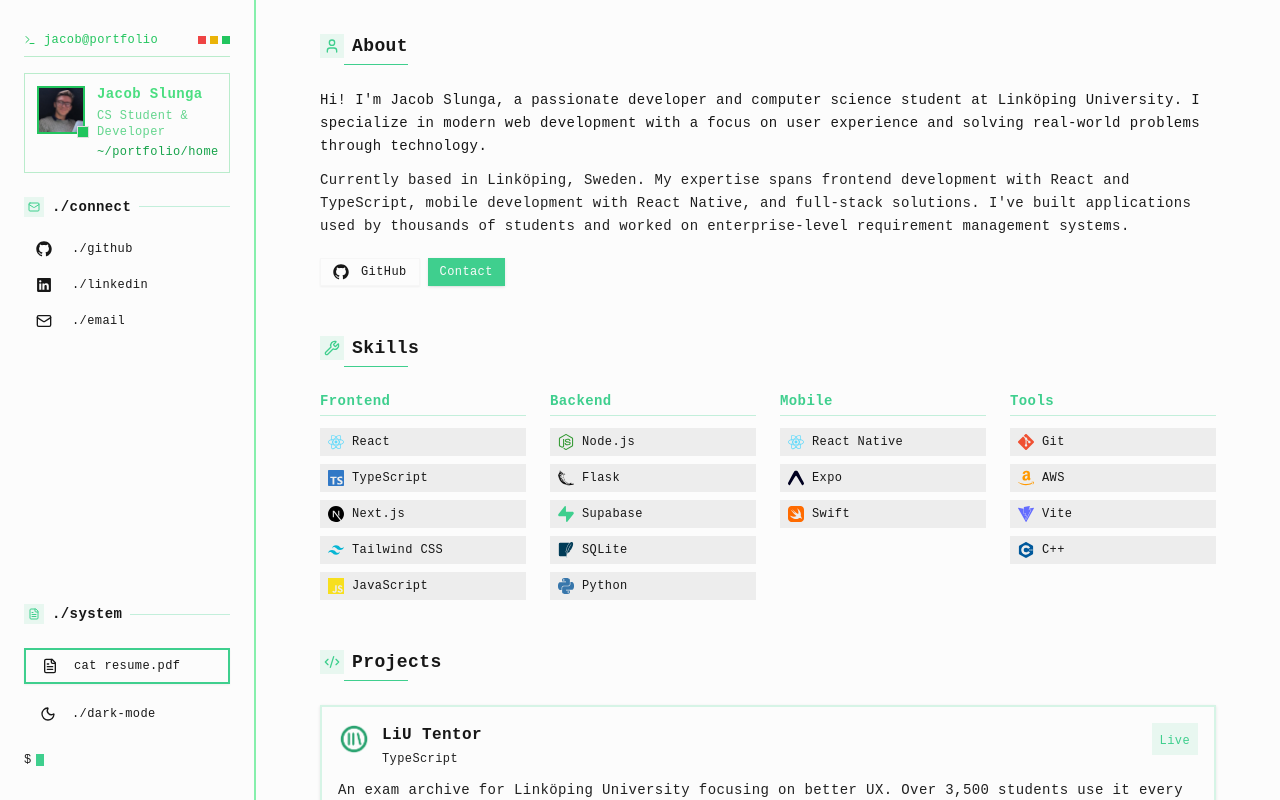
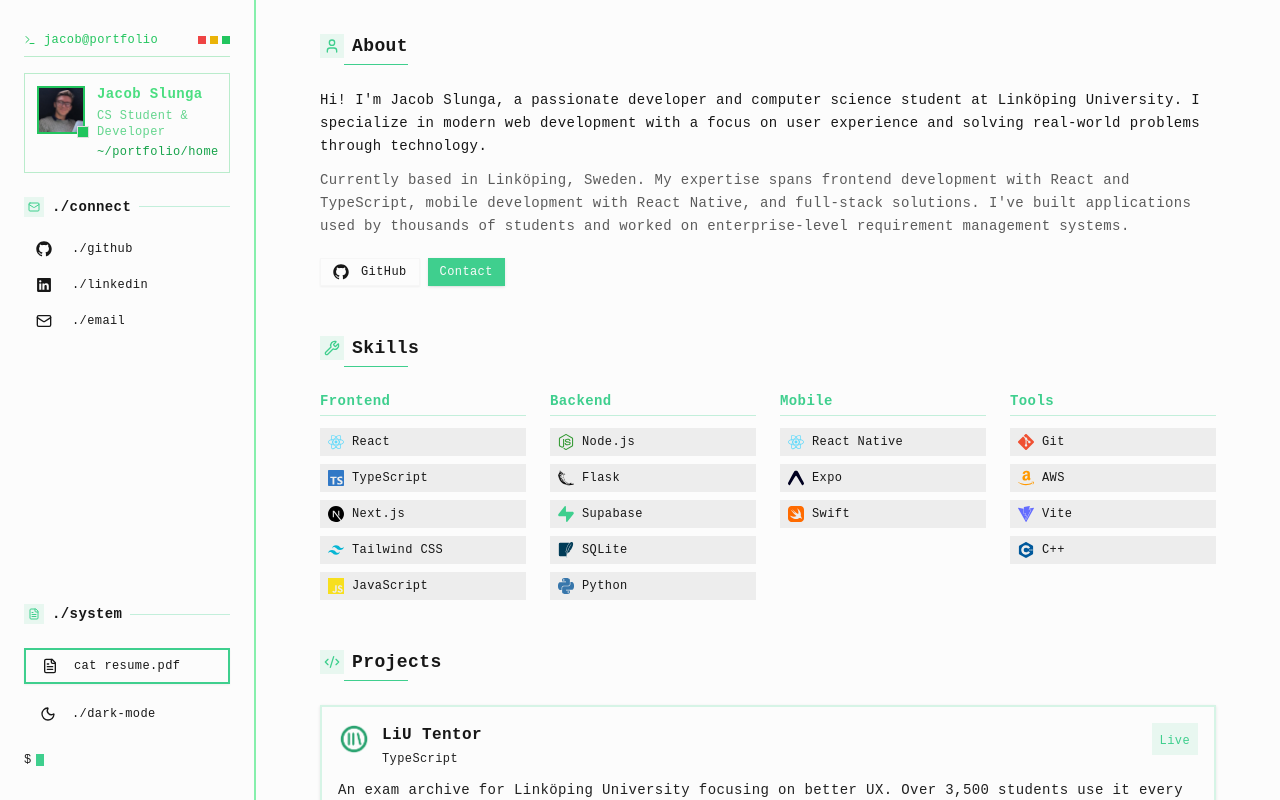
Before and after one commit to jacobslunga/portfolio-site, a React (Vite) app: page / in a window 1280 px wide. Built offline with nearby package versions, Linux system fonts and the light colour scheme.

Commit message:
changed text color for under body

```diff
--- a/src/pages/HomePage.tsx
+++ b/src/pages/HomePage.tsx
@@ -189,7 +189,7 @@
               delay={200}
             />
           </p>
-          <p className="text-muted-foreground leading-relaxed">
+          <p className="text-foreground/70 leading-relaxed">
             <ScrambleText
               text="Currently based in Linköping, Sweden. My expertise spans frontend development with React and TypeScript, mobile development with React Native, and full-stack solutions. I've built applications used by thousands of students and worked on enterprise-level requirement management systems."
               delay={400}
```
